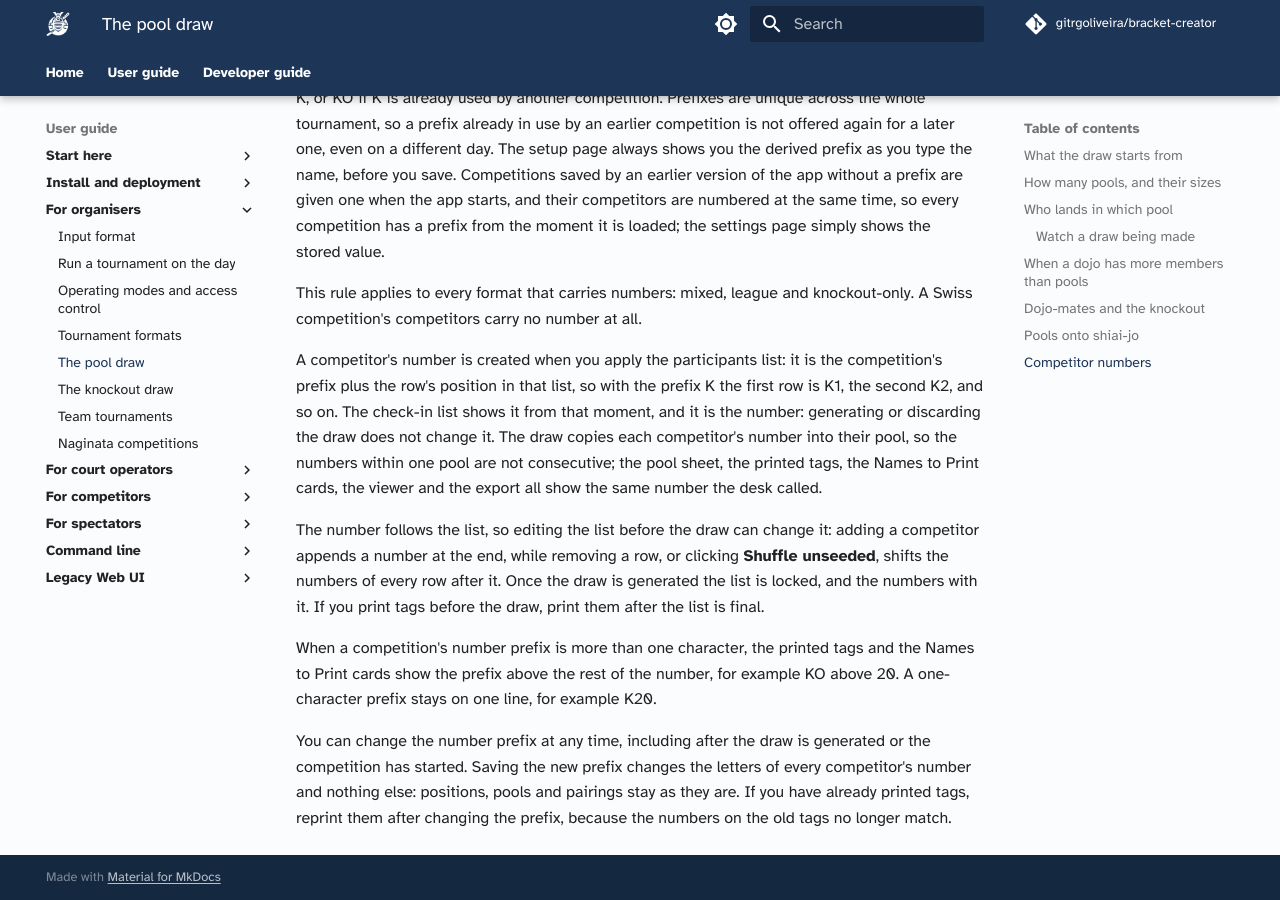
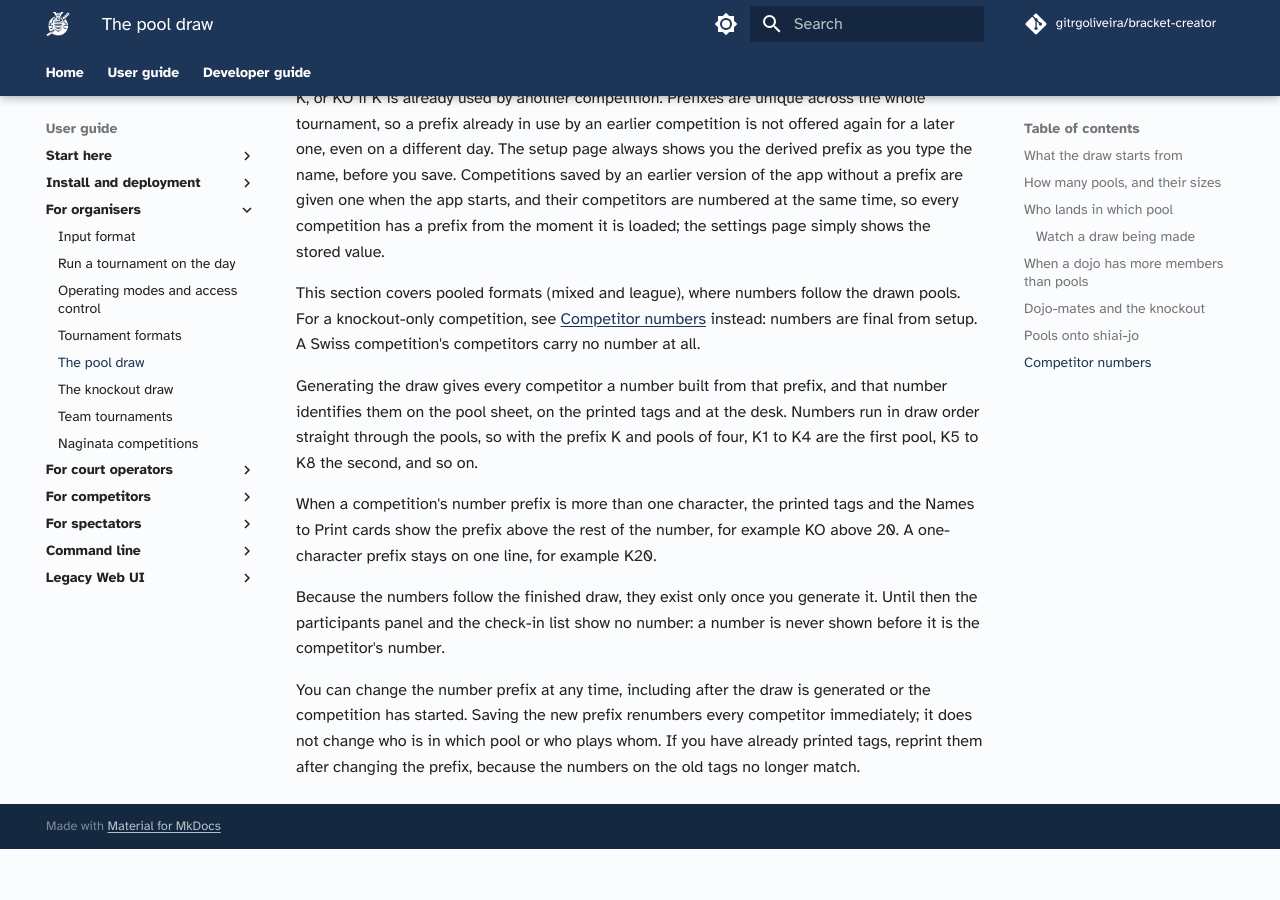
Before and after one commit to gitrgoliveira/bracket-creator, an MkDocs documentation site: the page built from docs/user-guide/organisers/pool-draw.md, in a window 1280 px wide and 900 px high, scrolled down 5218 px. Built offline with MkDocs 1.6.1 and Material for MkDocs 9.7.7, drawn with Linux system fonts in a browser that asks for light colours; comment, search, counter and statistics services are not loaded; after the commit the page ends 6067 px from its top, so only the background shows below that.

Commit message:
docs: numbers are assigned pool by pool at the draw; nothing is shown before
Operator ruling: pool by pool, after the draw, is the correct way, and the
provisional numbers were confusing. This reverts the position-derived
rewrite and states that the participants panel and the check-in list show
no number until the draw exists. Kept: applying the list creates the
participant ids, shown beside each row, and a list without ids shows the
notice on the Overview and cannot be drawn.

Co-Authored-By: Claude Fable 5.1 <noreply@anthropic.com>

```diff
--- a/docs/user-guide/organisers/pool-draw.md
+++ b/docs/user-guide/organisers/pool-draw.md
@@ -70,12 +70,12 @@ Because the seeds are spread before the pools fill, the top seeds' pools sit on
 
 Every competition has a number prefix. You can set your own in competition setup, or leave it blank: the app then derives one from the competition's name, for example "Kendo Open" becomes K, or KO if K is already used by another competition. Prefixes are unique across the whole tournament, so a prefix already in use by an earlier competition is not offered again for a later one, even on a different day. The setup page always shows you the derived prefix as you type the name, before you save. Competitions saved by an earlier version of the app without a prefix are given one when the app starts, and their competitors are numbered at the same time, so every competition has a prefix from the moment it is loaded; the settings page simply shows the stored value.
 
-This rule applies to every format that carries numbers: mixed, league and knockout-only. A Swiss competition's competitors carry no number at all.
+This section covers pooled formats (mixed and league), where numbers follow the drawn pools. For a knockout-only competition, see [Competitor numbers](knockout-draw.md#competitor-numbers) instead: numbers are final from setup. A Swiss competition's competitors carry no number at all.
 
-A competitor's number is created when you apply the participants list: it is the competition's prefix plus the row's position in that list, so with the prefix K the first row is K1, the second K2, and so on. The check-in list shows it from that moment, and it is the number: generating or discarding the draw does not change it. The draw copies each competitor's number into their pool, so the numbers within one pool are not consecutive; the pool sheet, the printed tags, the Names to Print cards, the viewer and the export all show the same number the desk called.
-
-The number follows the list, so editing the list before the draw can change it: adding a competitor appends a number at the end, while removing a row, or clicking **Shuffle unseeded**, shifts the numbers of every row after it. Once the draw is generated the list is locked, and the numbers with it. If you print tags before the draw, print them after the list is final.
+Generating the draw gives every competitor a number built from that prefix, and that number identifies them on the pool sheet, on the printed tags and at the desk. Numbers run in draw order straight through the pools, so with the prefix K and pools of four, K1 to K4 are the first pool, K5 to K8 the second, and so on.
 
 When a competition's number prefix is more than one character, the printed tags and the Names to Print cards show the prefix above the rest of the number, for example KO above 20. A one-character prefix stays on one line, for example K20.
 
-You can change the number prefix at any time, including after the draw is generated or the competition has started. Saving the new prefix changes the letters of every competitor's number and nothing else: positions, pools and pairings stay as they are. If you have already printed tags, reprint them after changing the prefix, because the numbers on the old tags no longer match.
+Because the numbers follow the finished draw, they exist only once you generate it. Until then the participants panel and the check-in list show no number: a number is never shown before it is the competitor's number.
+
+You can change the number prefix at any time, including after the draw is generated or the competition has started. Saving the new prefix renumbers every competitor immediately; it does not change who is in which pool or who plays whom. If you have already printed tags, reprint them after changing the prefix, because the numbers on the old tags no longer match.
```
Also changed, not shown: docs/user-guide/commands/create-playoffs.md (+1 -1 lines), docs/user-guide/commands/create-pools.md (+1 -1 lines), docs/user-guide/organisers/knockout-draw.md (+5 -1 lines), docs/user-guide/organisers/run-tournament.md (+2 -2 lines).
